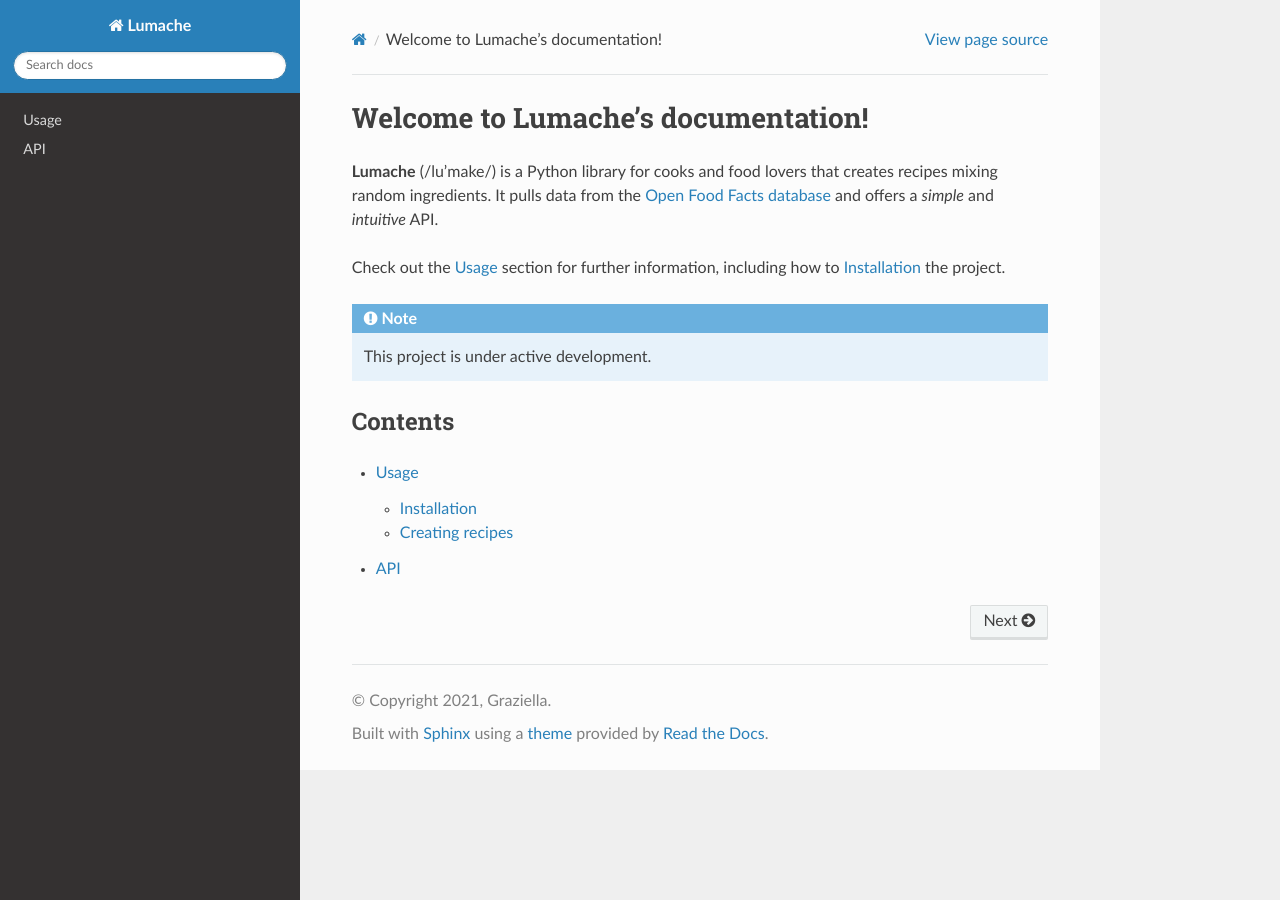
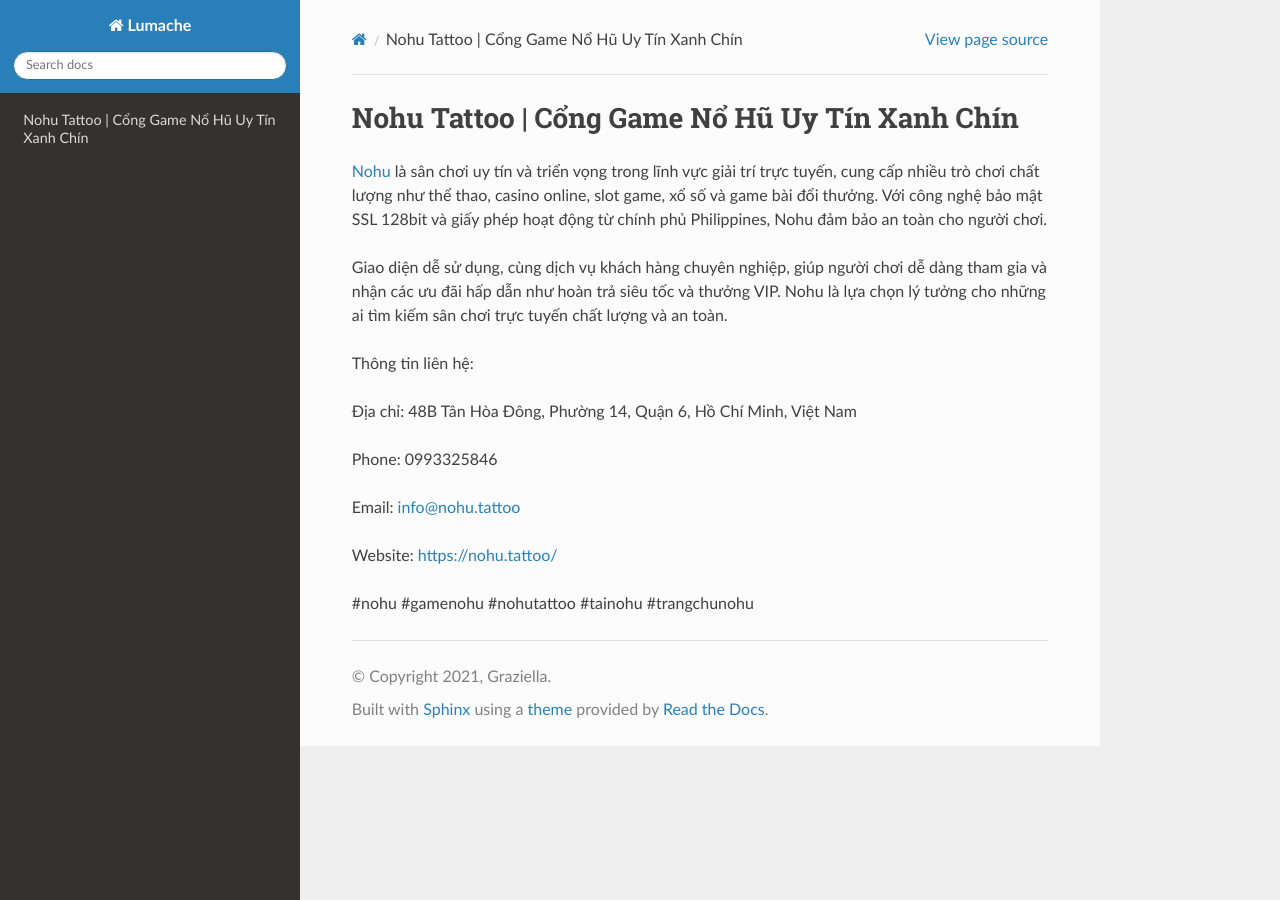
Before and after one commit to parkisngan19/conggamenohutattoo, a Sphinx documentation site: the page built from docs/source/index.rst, in a window 1280 px wide. Built offline with Sphinx 7.4.7 and the Read the Docs theme 3.1.0, drawn with Linux system fonts in a browser that asks for light colours.

Commit message:
Update index.rst

```diff
--- a/docs/source/index.rst
+++ b/docs/source/index.rst
@@ -1,22 +1,18 @@
-Welcome to Lumache's documentation!
+Nohu Tattoo | Cổng Game Nổ Hũ Uy Tín Xanh Chín
 ===================================
 
-**Lumache** (/lu'make/) is a Python library for cooks and food lovers
-that creates recipes mixing random ingredients.
-It pulls data from the `Open Food Facts database <https://world.openfoodfacts.org/>`_
-and offers a *simple* and *intuitive* API.
+`Nohu <https://nohu.tattoo/>`_ là sân chơi uy tín và triển vọng trong lĩnh vực giải trí trực tuyến, cung cấp nhiều trò chơi chất lượng như thể thao, casino online, slot game, xổ số và game bài đổi thưởng. Với công nghệ bảo mật SSL 128bit và giấy phép hoạt động từ chính phủ Philippines, Nohu đảm bảo an toàn cho người chơi.
 
-Check out the :doc:`usage` section for further information, including
-how to :ref:`installation` the project.
+Giao diện dễ sử dụng, cùng dịch vụ khách hàng chuyên nghiệp, giúp người chơi dễ dàng tham gia và nhận các ưu đãi hấp dẫn như hoàn trả siêu tốc và thưởng VIP. Nohu là lựa chọn lý tưởng cho những ai tìm kiếm sân chơi trực tuyến chất lượng và an toàn.
 
-.. note::
+Thông tin liên hệ:
 
-   This project is under active development.
+Địa chỉ: 48B Tân Hòa Đông, Phường 14, Quận 6, Hồ Chí Minh, Việt Nam
 
-Contents
---------
+Phone: 0993325846
 
-.. toctree::
+Email: info@nohu.tattoo
 
-   usage
-   api
+Website: https://nohu.tattoo/
+
+#nohu #gamenohu #nohutattoo #tainohu #trangchunohu
```
